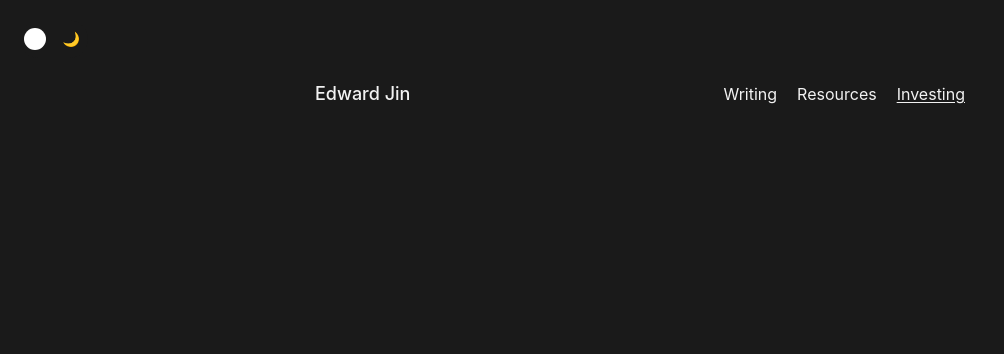
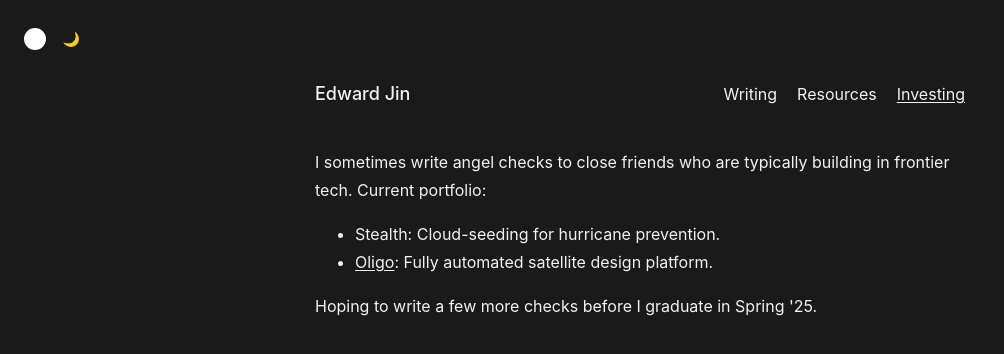
Before and after one commit to eddiejin18/personalwebsite, a plain HTML site: page investing.html in a window 1280 px wide. Shown: the whole page, without its empty margins (0-1004 px from the left). Drawn offline with Linux system fonts and the light colour scheme.

Commit message:
Update website content and styling

```diff
--- a/investing.html
+++ b/investing.html
@@ -214,7 +214,14 @@
     </div>
 
     <div class="content">
-        <!-- Content will go here -->
+        <p class="animate-in">I sometimes write angel checks to close friends who are typically building in frontier tech. Current portfolio:</p>
+
+        <ul class="animate-in">
+            <li>Stealth: Cloud-seeding for hurricane prevention.</li>
+            <li><a href="https://oligo.space" target="_blank">Oligo</a>: Fully automated satellite design platform.</li>
+        </ul>
+
+        <p class="animate-in">Hoping to write a few more checks before I graduate in Spring '25.</p>
     </div>
 
     <script>
```
